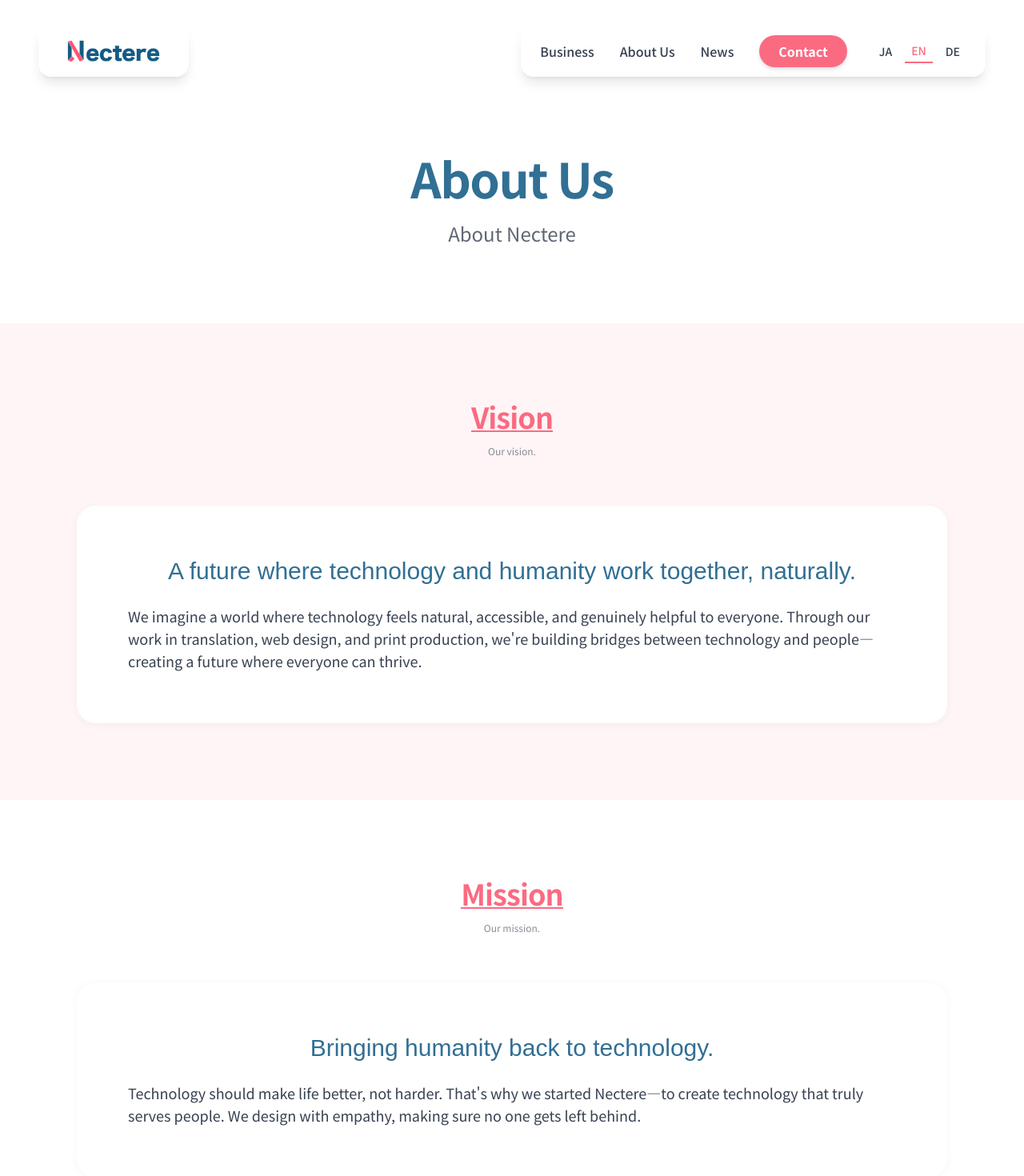
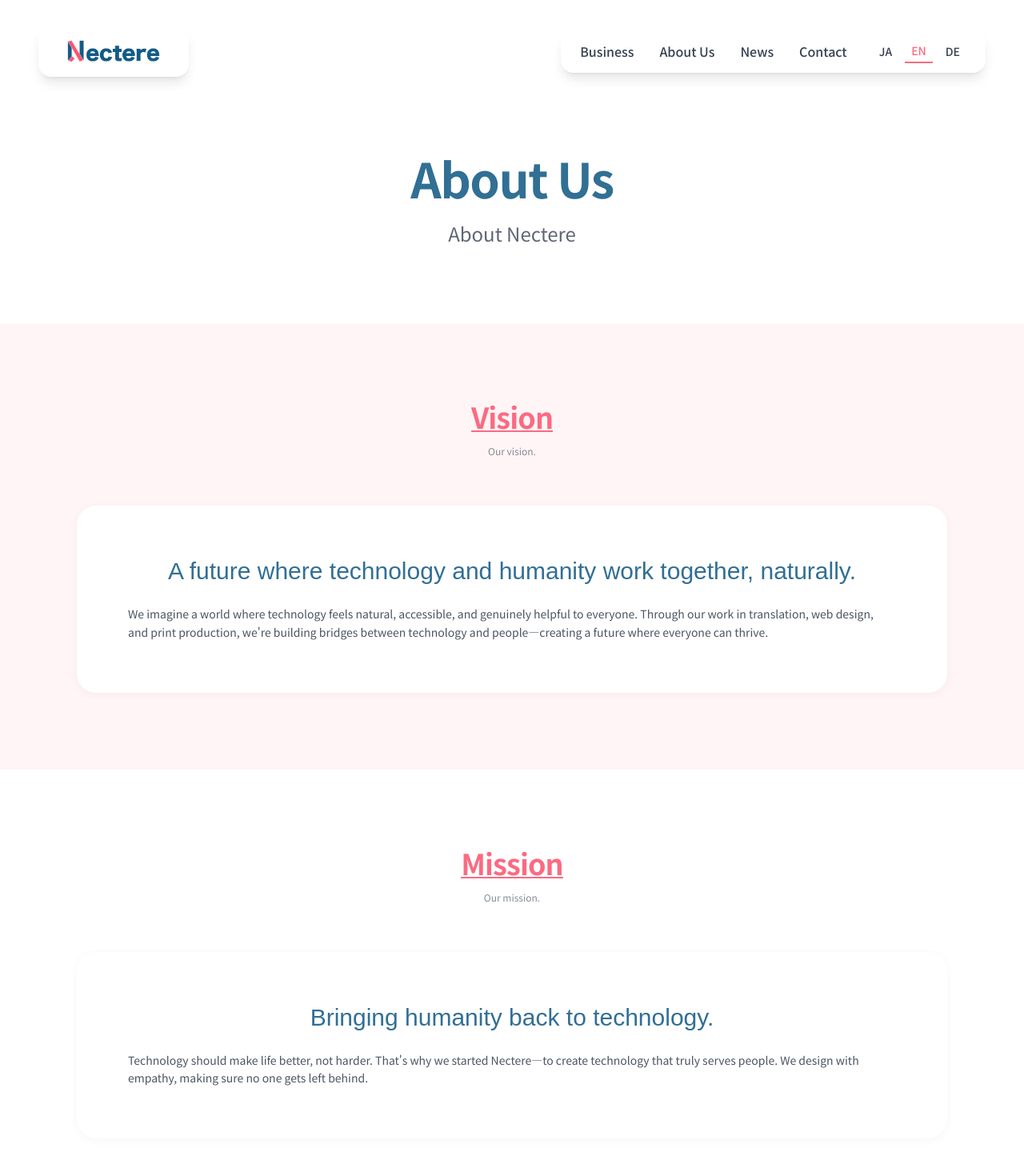
Before and after one commit to nectere-jp/homepage, a Next.js app: page /en/company in a window 1280 px wide. Shown: the top 1470 px of the page at 80% size. Built offline with nearby package versions, Linux system fonts and the light colour scheme; no server answers.

Commit message:
私たちについてページの文字サイズを修正

```diff
--- a/app/[locale]/company/page.tsx
+++ b/app/[locale]/company/page.tsx
@@ -68,7 +68,7 @@ export default async function CompanyPage({
                     <h2 className="text-xl md:text-2xl lg:text-3xl font-normal text-blue mb-6 text-center font-serif">
                       {t('vision.statement')}
                     </h2>
-                    <p className="text-text text-base md:text-lg leading-relaxed">
+                    <p className="text-gray-600 text-sm leading-relaxed">
                       {t('vision.description')}
                     </p>
                   </div>
@@ -91,7 +91,7 @@ export default async function CompanyPage({
                     <h2 className="text-xl md:text-2xl lg:text-3xl font-normal text-blue mb-6 text-center font-serif">
                       {t('mission.statement')}
                     </h2>
-                    <p className="text-text text-base md:text-lg leading-relaxed">
+                    <p className="text-gray-600 text-sm leading-relaxed">
                       {t('mission.description')}
                     </p>
                   </div>
@@ -116,7 +116,7 @@ export default async function CompanyPage({
                         <h3 className="text-xl md:text-2xl lg:text-3xl font-normal text-blue mb-6 text-center font-serif">
                           {value.title}
                         </h3>
-                        <p className="text-text text-base md:text-lg leading-relaxed">
+                        <p className="text-gray-600 text-sm leading-relaxed">
                           {value.description}
                         </p>
                       </div>
--- a/components/Footer.tsx
+++ b/components/Footer.tsx
@@ -80,7 +80,7 @@ export function Footer() {
           </div>
         </div>
 
-        <div className="mt-10 pt-8 border-t border-gray-200 text-center text-caption text-sm mx-8 md:mx-16 lg:mx-24">
+        <div className="mt-10 pt-8 border-t border-gray-200 text-center text-gray-600 text-xs mx-8 md:mx-16 lg:mx-24">
           {(isNobilva || isTeachIt) && (
             <div className="mb-4 flex flex-col items-center gap-2">
               <div className="text-text/70 text-sm mb-1">{t('operatedBy')}</div>
--- a/components/Header.tsx
+++ b/components/Header.tsx
@@ -152,26 +152,6 @@ export function Header() {
                   ? item.href.split("#")[1]
                   : "";
                 const isActive = (isNobilva || isTeachIt) && activeSection === hash;
-                const isContactItem = item.key === 'contact';
-
-                if (isContactItem) {
-                  return (
-                    <Link
-                      key={item.key}
-                      href={`/${locale}${item.href}`}
-                      onClick={(e) => handleNavClick(e, item.href)}
-                      className={`px-6 py-2 rounded-full font-semibold transition-all duration-300 shadow-md hover:shadow-lg transform hover:-translate-y-0.5 ${
-                        isNobilva
-                          ? "bg-nobilva-main text-white hover:bg-nobilva-accent"
-                          : isTeachIt
-                          ? "bg-teachit-main text-white hover:bg-teachit-accent"
-                          : "bg-pink text-white hover:bg-pink-dark"
-                      }`}
-                    >
-                      {t(item.key as any)}
-                    </Link>
-                  );
-                }
 
                 return (
                   <Link
--- a/components/cards/MemberCard.tsx
+++ b/components/cards/MemberCard.tsx
@@ -44,7 +44,7 @@ export function MemberCard({
         </div>
 
         {bio && (
-          <p className="text-caption text-sm leading-relaxed line-clamp-3">
+          <p className="text-gray-600 text-xs leading-relaxed line-clamp-3">
             {bio}
           </p>
         )}
--- a/components/cards/NewsCard.tsx
+++ b/components/cards/NewsCard.tsx
@@ -157,7 +157,7 @@ export function NewsCard({
 
               <div className="flex items-start justify-between gap-2">
                 <div className="flex-1">
-                  <div className="flex items-center gap-2 text-xs md:text-sm text-caption mb-2">
+                  <div className="flex items-center gap-2 text-xs md:text-sm text-gray-600 mb-2">
                     <time
                       dateTime={
                         typeof date === "string" ? date : date.toISOString()
@@ -185,7 +185,7 @@ export function NewsCard({
               </div>
 
               {excerpt && (
-                <p className="text-caption text-sm leading-relaxed line-clamp-3">
+                <p className="text-gray-600 text-xs leading-relaxed line-clamp-3">
                   {excerpt}
                 </p>
               )}
--- a/components/cards/PortfolioCard.tsx
+++ b/components/cards/PortfolioCard.tsx
@@ -57,19 +57,19 @@ export function PortfolioCard({
               {title}
             </h3>
 
-            <p className="text-caption text-sm leading-relaxed">{description}</p>
+            <p className="text-gray-600 text-xs leading-relaxed">{description}</p>
 
             {challenge && (
               <div>
                 <p className="text-text text-sm font-medium mb-1">課題</p>
-                <p className="text-caption text-sm">{challenge}</p>
+                <p className="text-gray-600 text-xs">{challenge}</p>
               </div>
             )}
 
             {solution && (
               <div>
                 <p className="text-text text-sm font-medium mb-1">解決策</p>
-                <p className="text-caption text-sm">{solution}</p>
+                <p className="text-gray-600 text-xs">{solution}</p>
               </div>
             )}
 
--- a/components/cards/ServiceCard.tsx
+++ b/components/cards/ServiceCard.tsx
@@ -39,7 +39,7 @@ export function ServiceCard({
               <p className={cn(catchphraseColor, "text-xs md:text-sm")}>{catchphrase}</p>
             )}
           </div>
-          <p className="text-caption text-sm leading-relaxed">{description}</p>
+          <p className="text-gray-600 text-xs leading-relaxed">{description}</p>
           {href && (
             <div className="pt-4">
               <CTAButton href={href} theme={theme === 'nobilva' ? 'nobilva' : 'default'}>{cta}</CTAButton>
--- a/components/cards/StatCard.tsx
+++ b/components/cards/StatCard.tsx
@@ -53,7 +53,7 @@ export function StatCard({
           </div>
 
           {description && (
-            <p className="text-caption text-sm leading-relaxed">{description}</p>
+            <p className="text-gray-600 text-xs leading-relaxed">{description}</p>
           )}
         </div>
       </BaseCard>
--- a/components/sections/HistorySection.tsx
+++ b/components/sections/HistorySection.tsx
@@ -1,10 +1,11 @@
 "use client";
 
-import { useTranslations } from "next-intl";
+import { useTranslations, useLocale } from "next-intl";
 import { Section } from "@/components/layout/Section";
 import { Container } from "@/components/layout/Container";
 import { SectionHeader } from "@/components/ui/SectionHeader";
 import { ScrollReveal } from "@/components/animations/ScrollReveal";
+import { CTAButton } from "@/components/ui/CTAButton";
 
 interface HistorySectionProps {
   backgroundColor?: "white" | "pink-light" | "beige" | "transparent";
@@ -15,6 +16,7 @@ export function HistorySection({
 }: HistorySectionProps) {
   const t = useTranslations("company");
   const tHistory = useTranslations("company.history");
+  const locale = useLocale();
 
   const historyItems = [0, 1, 2, 3, 4].map((index) => {
     const date = tHistory(`items.${index}.date`);
@@ -57,7 +59,7 @@ export function HistorySection({
                       {item.title}
                     </h3>
                     {item.caption && (
-                      <p className="text-caption text-sm leading-relaxed">
+                      <p className="text-gray-600 text-xs leading-relaxed">
                         {item.caption}
                       </p>
                     )}
@@ -67,6 +69,11 @@ export function HistorySection({
             ))}
           </div>
         </div>
+        <div className="mt-12 text-center">
+          <CTAButton href={`/${locale}/company`}>
+            私たちについて
+          </CTAButton>
+        </div>
       </Container>
     </Section>
   );
```
Also changed, not shown: 1 other file (tests, documents, lock files or other folders).
